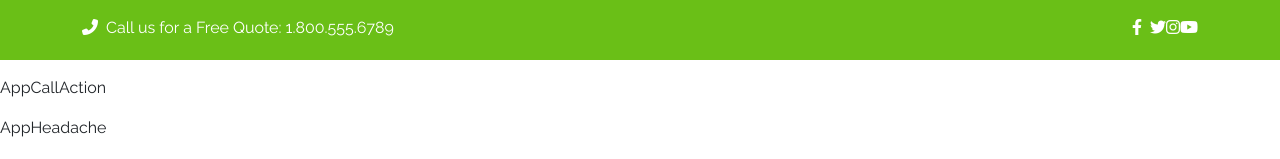
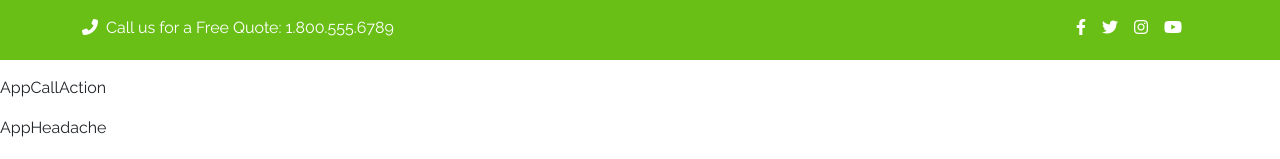
Before and after one commit to DeniseDichiara/proj-html-vuejs, a Vue app: page / in a window 1280 px wide. Shown: the top 159 px of the page. Built offline with nearby package versions, Linux system fonts and the light colour scheme.

Commit message:
added icon hover lightgrey

```diff
--- a/src/components/SolcialNavbar.vue
+++ b/src/components/SolcialNavbar.vue
@@ -4,7 +4,7 @@
             <div class="col-12 d-flex direction-row justify-content-between my-3">
                 <div class="d-flex direction-row">
                     <div class="pe-2">
-                        <i class="fa-solid fa-phone-flip" style="color: #ffffff;"></i>
+                        <i class="fa-solid fa-phone-flip"></i>
                     </div>
                     <p>
                         Call us for a Free Quote: 1.800.555.6789
@@ -14,17 +14,20 @@
                 <!--* FARLO DIVENTARE UN ARRAY-->
                 <!--? fare cmponet icons-->
                 <div class="d-flex direction-row">
-                    <div class="pe-2">
-                        <i class="fa-brands fa-facebook-f" style="color: #ffffff;"></i>
+                    <div class="pe-3">
+                        <i class="fa-brands fa-facebook-f" ></i>
                     </div>
-                    <div>
-                        <i class="fa-brands fa-twitter" style="color: #ffffff;"></i>
+
+                    <div class="pe-3">
+                        <i class="fa-brands fa-twitter"></i>
                     </div>
-                    <div>
-                        <i class="fa-brands fa-instagram" style="color: #ffffff;"></i>
+
+                    <div class="pe-3">
+                        <i class="fa-brands fa-instagram" ></i>
                     </div>
-                    <div>
-                        <i class="fa-brands fa-youtube" style="color: #ffffff;"></i>
+
+                    <div class="pe-3">
+                        <i class="fa-brands fa-youtube" ></i>
                     </div>
                 </div>
             </div>
@@ -54,4 +57,8 @@ export default {
         color: white;
         height: 60px;
     }
+
+    i:hover{
+        color: lightgrey;
+    }
 </style>
```
